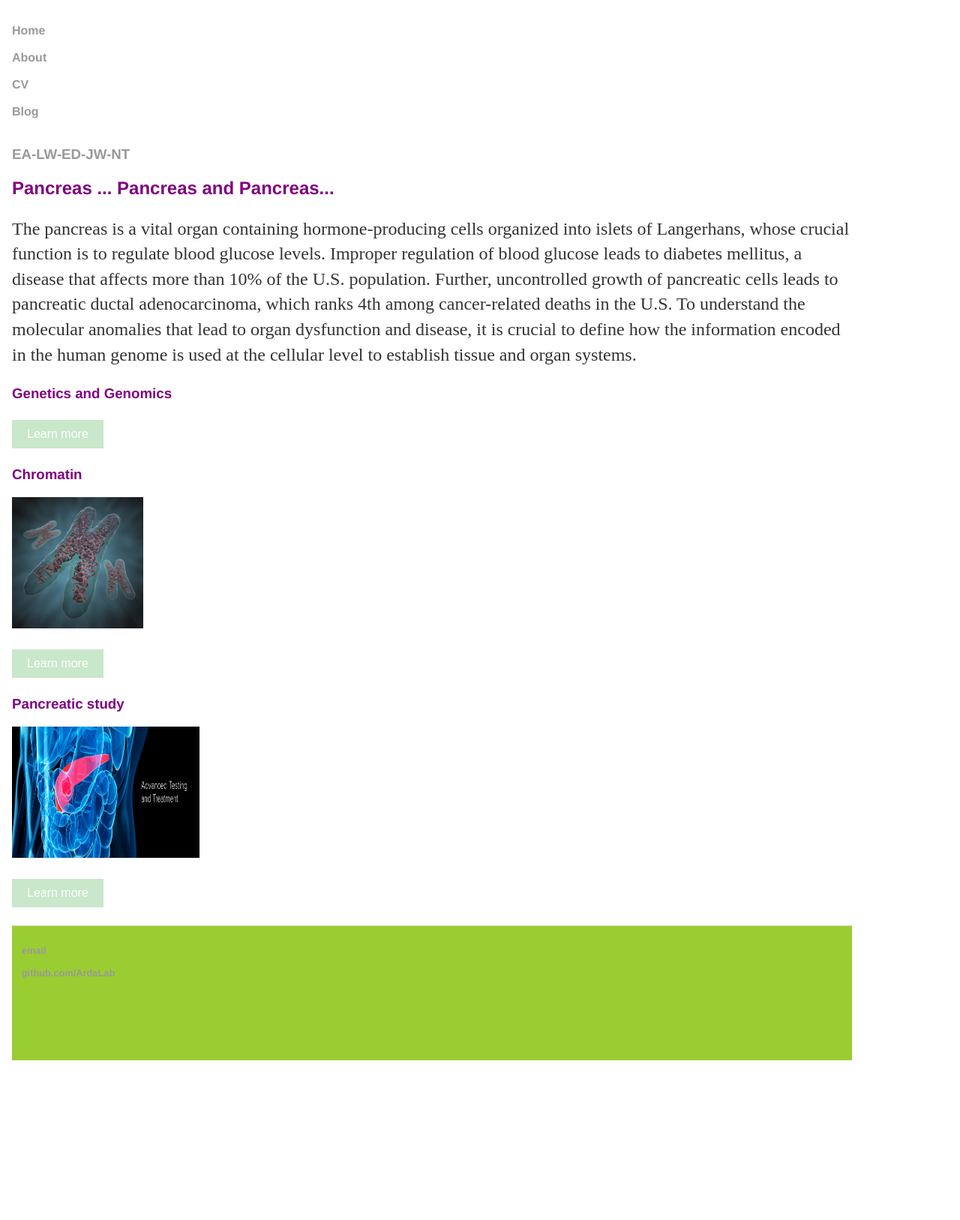
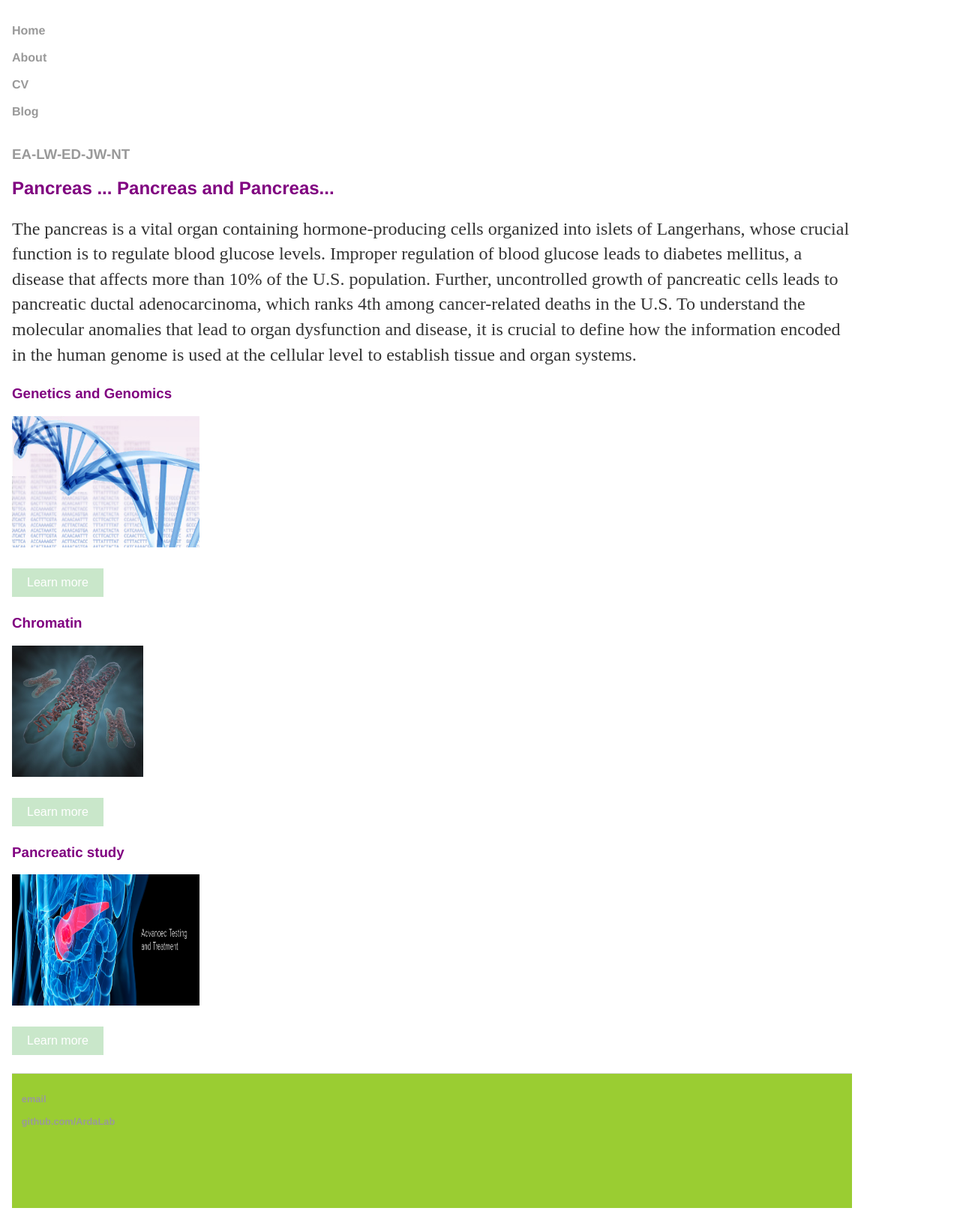
Before and after one commit to ArdaLab-DevG/ArdaLab-DevG, a Jekyll site: the page built from about/index.html, in a window 1280 px wide. Shown: the whole page at 75% size. Built offline with Jekyll 4.4.1, drawn with Linux system fonts in a browser that asks for light colours; before the commit the page ends 1430 px from its top, so only the background shows below that.

Commit message:
Update index.html

```diff
--- a/about/index.html
+++ b/about/index.html
@@ -9,7 +9,8 @@ Further, uncontrolled growth of pancreatic cells leads to pancreatic ductal aden
 To understand the molecular anomalies that lead to organ dysfunction and disease, it is crucial to define how the information encoded in the human genome is used at the cellular level to establish tissue and organ systems.</p>
 <div position>
  <h3>Genetics and Genomics</h3>
- <a href="/assets/pics/GeneExp.jpg" width="250" height="175"> </a>
+ <a href="default.asp">
+  <img src="/assets/pics/GeneExp.jpg" width="250" height="175"> </a>
 
  <p>
    <a href="https://irp.nih.gov/our-research/scientific-focus-areas/genetics-and-genomics"> <button class="button">
```
